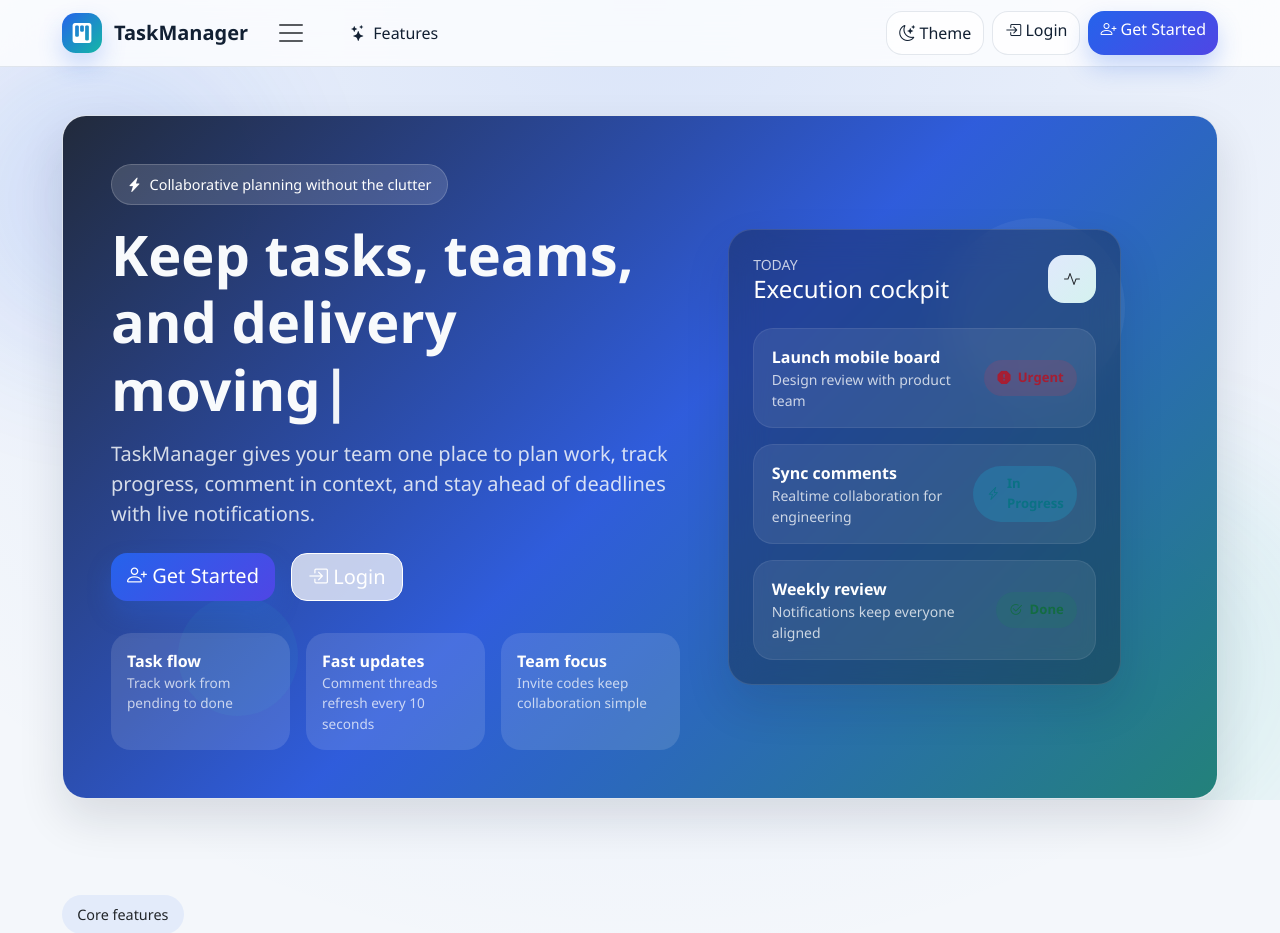
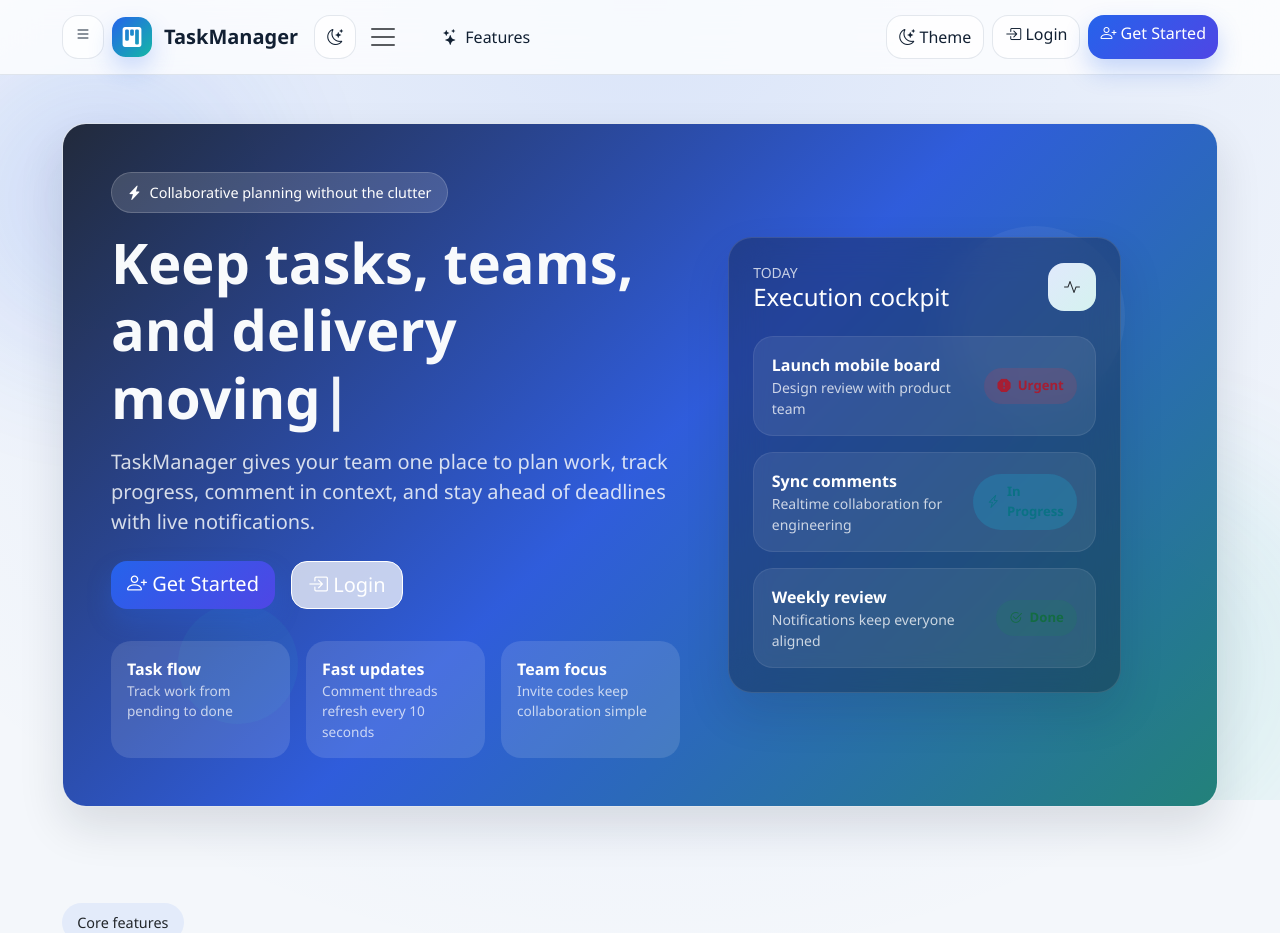
Before and after one commit to Justopizo/taskManager, a Django app: page /landing/ in a window 1280 px wide. Shown: the top 933 px of the page. Run offline with Django 5.2, Linux system fonts and the light colour scheme; some libraries are stand-ins or nearby versions.

Commit message:
Fix navbar layout, hero centering, add error handling

```diff
--- a/static/css/modern-styles.css
+++ b/static/css/modern-styles.css
@@ -93,6 +93,33 @@ body.app-shell {
     background: color-mix(in srgb, var(--surface-strong) 88%, transparent);
     border-bottom: 1px solid var(--surface-border);
     transition: background-color 0.3s ease, box-shadow 0.3s ease;
+    padding: 0.75rem 0;
+}
+
+.navbar > .container {
+    display: flex;
+    flex-wrap: wrap;
+    align-items: center;
+    justify-content: space-between;
+}
+
+.navbar .d-lg-none {
+    display: flex !important;
+}
+
+.navbar-nav {
+    display: flex;
+    flex-direction: row;
+    gap: 0.5rem;
+}
+
+@media (max-width: 991.98px) {
+    .navbar-nav {
+        display: none;
+    }
+    .navbar .d-lg-none {
+        display: flex !important;
+    }
 }
 
 .navbar-blur.is-scrolled {
--- a/tasks/context_processors.py
+++ b/tasks/context_processors.py
@@ -1,5 +1,6 @@
 """Template context helpers."""
 
+from django.db import connection
 from .models import Notification
 
 
@@ -8,8 +9,11 @@ def notification_context(request):
     if not request.user.is_authenticated:
         return {"latest_notifications": [], "unread_notifications_count": 0}
 
-    notifications = Notification.objects.filter(user=request.user).order_by("-created_at")
-    return {
-        "latest_notifications": notifications[:5],
-        "unread_notifications_count": notifications.filter(is_read=False).count(),
-    }
+    try:
+        notifications = Notification.objects.filter(user=request.user).order_by("-created_at")
+        return {
+            "latest_notifications": notifications[:5],
+            "unread_notifications_count": notifications.filter(is_read=False).count(),
+        }
+    except Exception:
+        return {"latest_notifications": [], "unread_notifications_count": 0}
--- a/templates/base.html
+++ b/templates/base.html
@@ -22,7 +22,8 @@
 </div>
 
 <nav id="mainNavbar" class="navbar navbar-expand-lg navbar-blur sticky-top">
-    <div class="container position-relative">
+    <div class="container">
+        <div class="d-flex align-items-center">
             <button class="btn btn-glass d-lg-none me-2" type="button" data-bs-toggle="offcanvas" data-bs-target="#mobileSidebar" aria-label="Open navigation">
                 <i class="bi bi-list"></i>
             </button>
@@ -30,7 +31,8 @@
                 <span class="brand-icon"><i class="bi bi-kanban-fill"></i></span>
                 <span>TaskManager</span>
             </a>
-        <div class="d-flex d-lg-none align-items-center gap-2 ms-auto">
+        </div>
+        <div class="d-flex d-lg-none align-items-center gap-2">
             <button class="btn btn-glass theme-toggle" type="button" data-theme-toggle aria-label="Toggle color theme">
                 <i class="bi bi-moon-stars"></i>
             </button>
@@ -43,7 +45,7 @@
                 </a>
             {% endif %}
         </div>
-        <button class="navbar-toggler border-0 shadow-none d-none d-lg-inline-flex" type="button" data-bs-toggle="collapse" data-bs-target="#navbarMain">
+        <button class="navbar-toggler border-0 shadow-none d-none d-lg-block" type="button" data-bs-toggle="collapse" data-bs-target="#navbarMain">
             <span class="navbar-toggler-icon"></span>
         </button>
         <div class="collapse navbar-collapse" id="navbarMain">
--- a/templates/landing.html
+++ b/templates/landing.html
@@ -32,7 +32,7 @@
                 </div>
             </div>
             <div class="col-lg-5" data-aos="fade-left">
-                <div class="glass-card p-4 text-white h-100" style="background: rgba(15, 23, 42, 0.36); border-color: rgba(255,255,255,0.12);">
+                <div class="glass-card p-4 text-white h-100 d-flex flex-column justify-content-center" style="background: rgba(15, 23, 42, 0.36); border-color: rgba(255,255,255,0.12);">
                     <div class="d-flex justify-content-between align-items-center mb-4">
                         <div>
                             <div class="small text-uppercase opacity-75">Today</div>
```
Lines whose indentation alone changed are shown as unchanged.
